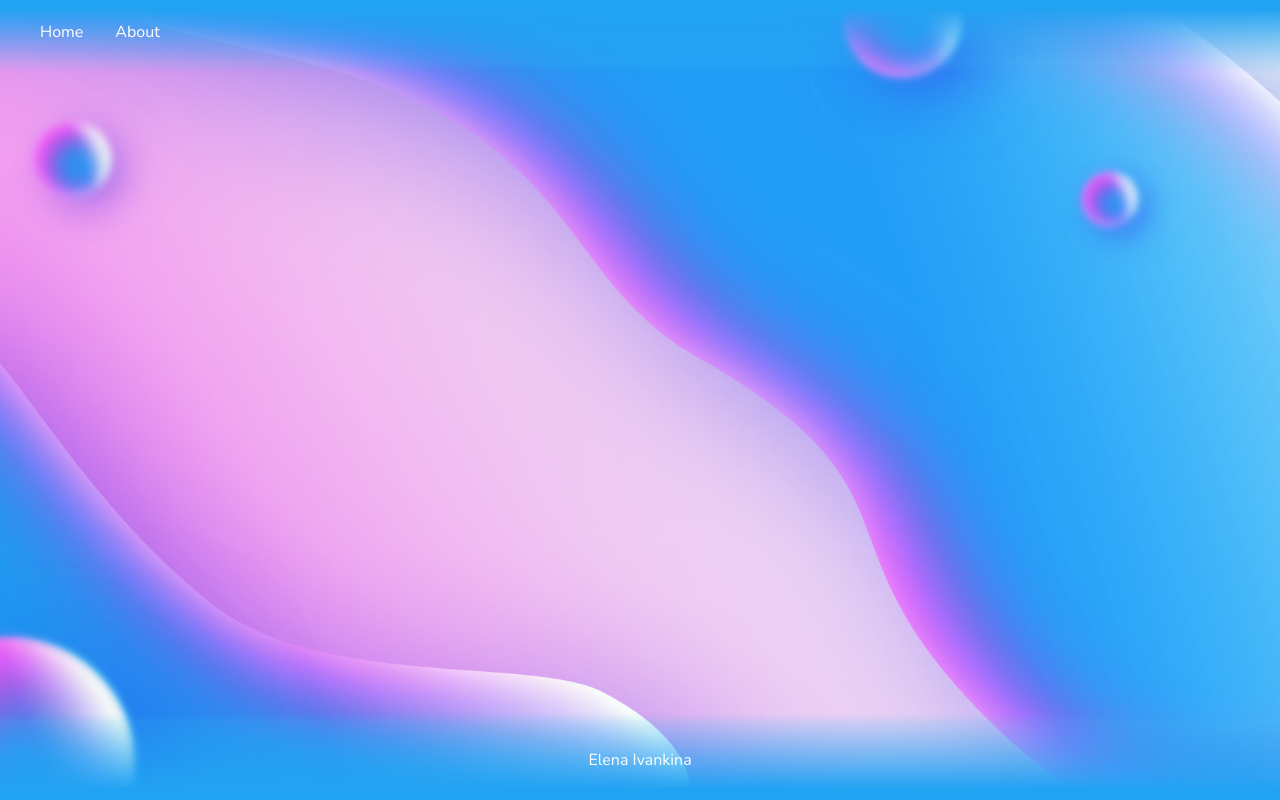
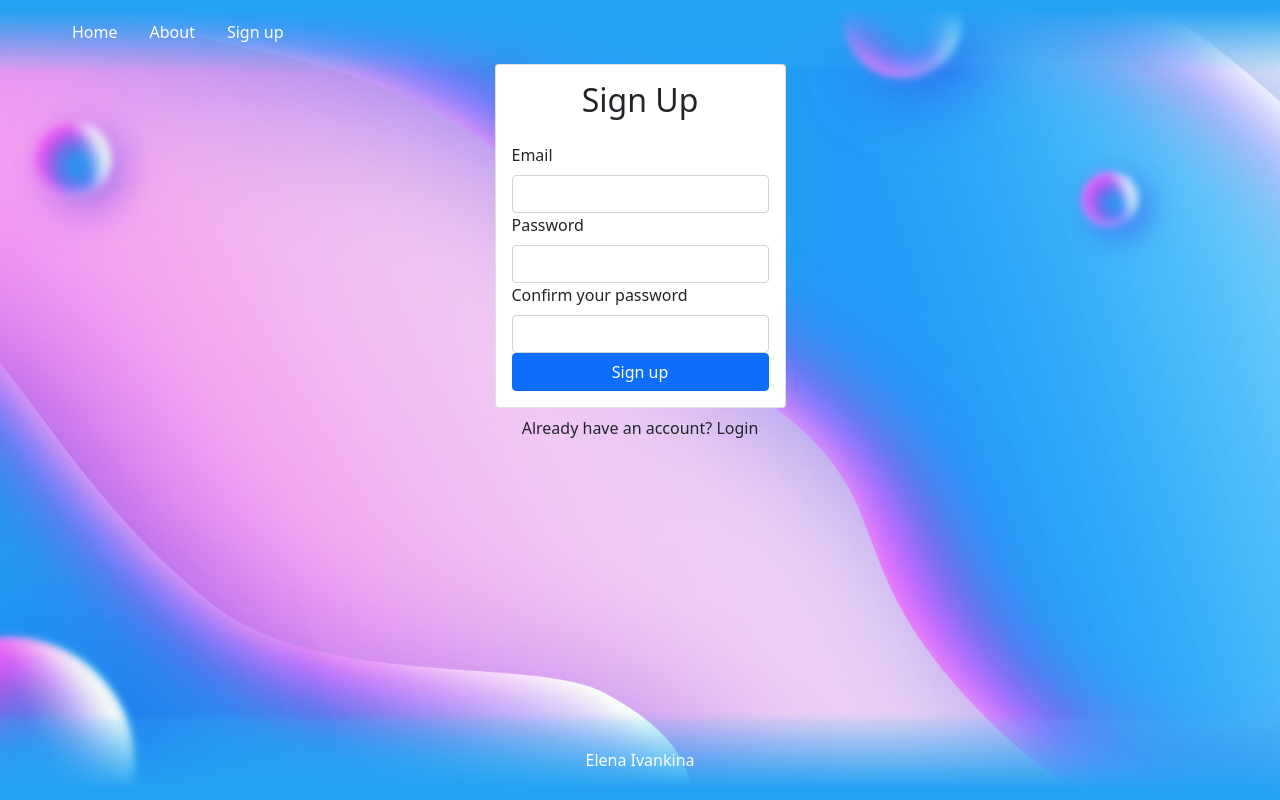
Before and after one commit to ElenaIf/todo_pomodoro, a React (Create React App) app: page /signup in a window 1280 px wide. Built offline with nearby package versions, Linux system fonts and the light colour scheme; no server answers.

Commit message:
managed to connect to firebase

```diff
--- a/package.json
+++ b/package.json
@@ -7,11 +7,13 @@
 		"@testing-library/react": "^11.2.7",
 		"@testing-library/user-event": "^12.8.3",
 		"axios": "^0.21.4",
+		"bootstrap": "^5.1.3",
 		"chart.js": "^3.5.1",
 		"firebase": "^9.1.2",
 		"json-server": "^0.16.3",
 		"node-sass": "^6.0.1",
 		"react": "^17.0.2",
+		"react-bootstrap": "^1.6.4",
 		"react-chartjs-2": "^3.0.5",
 		"react-dom": "^17.0.2",
 		"react-router": "^5.2.1",
--- a/src/components/Header.js
+++ b/src/components/Header.js
@@ -14,6 +14,9 @@ const Header = () => {
 				<li>
 					<NavLink to="/about">About</NavLink>
 				</li>
+				<li>
+					<NavLink to="/signup">Sign up</NavLink>
+				</li>
 			</ul>
 		</header>
 	);
--- /dev/null
+++ b/src/components/Signup/Signup.js
@@ -0,0 +1,61 @@
+import React, { useRef, useState } from "react";
+import { Card, Form, Button, Container, Alert } from "react-bootstrap";
+import { useAuth } from "../../contexts/AuthContext";
+
+const Signup = () => {
+	const emailRef = useRef();
+	const passwordRef = useRef();
+	const passworConfirmdRef = useRef();
+	const { signup } = useAuth();
+
+	const [error, setError] = useState("");
+	const [loading, setLoading] = useState(false);
+
+	async function handleSubmit(e) {
+		e.preventDefault();
+
+		if (passwordRef.current.value !== passworConfirmdRef.current.value) {
+			return setError("Passwords do not match");
+		}
+
+		try {
+			setError("");
+			setLoading(true);
+			await signup(emailRef.current.value, passwordRef.current.value);
+		} catch {
+			setError("There was a problem creating an account");
+		}
+		setLoading(false);
+	}
+
+	return (
+		<Container className="d-flex flex-column align-items-center justify-content-center">
+			<Card>
+				<Card.Body>
+					<h2 className="text-center mb-4">Sign Up</h2>
+					{error && <Alert variant="danger">{error}</Alert>}
+					<Form onSubmit={handleSubmit}>
+						<Form.Group id="email">
+							<Form.Label>Email</Form.Label>
+							<Form.Control type="email" ref={emailRef} required />
+						</Form.Group>
+						<Form.Group id="password">
+							<Form.Label>Password</Form.Label>
+							<Form.Control type="password" ref={passwordRef} required />
+						</Form.Group>
+						<Form.Group id="password-confirm">
+							<Form.Label>Confirm your password</Form.Label>
+							<Form.Control type="password" ref={passworConfirmdRef} required />
+						</Form.Group>
+						<Button disabled={loading} className="w-100" type="submit">
+							Sign up
+						</Button>
+					</Form>
+				</Card.Body>
+			</Card>
+			<div className="w-100 text-center mt-2">Already have an account? Login</div>
+		</Container>
+	);
+};
+
+export default Signup;
--- /dev/null
+++ b/src/contexts/AuthContext.js
@@ -0,0 +1,32 @@
+import React, { useContext, useState, useEffect } from "react";
+import { auth } from "../firebase";
+
+const AuthContext = React.createContext();
+
+export function useAuth() {
+	return useContext(AuthContext);
+}
+
+export const AuthProvider = ({ children }) => {
+	const [currentUser, setCurrentUser] = useState();
+	const [loading, setLoading] = useState(true);
+
+	function signup(email, password) {
+		return auth.createUserWithEmailAndPassword(email, password);
+	}
+
+	useEffect(() => {
+		const unsubscribe = auth.onAuthStateChanged((user) => {
+			setCurrentUser(user);
+			setLoading(false);
+		});
+		return unsubscribe;
+	}, []);
+
+	const value = {
+		currentUser,
+		signup,
+	};
+
+	return <AuthContext.Provider value={value}>{!loading && children}</AuthContext.Provider>;
+};
--- a/src/firebase.js
+++ b/src/firebase.js
@@ -1,2 +1,16 @@
-import firebase from "firebase/app";
-import "firebase/auth";
+import firebase from "firebase/compat/app";
+import "firebase/compat/auth";
+import "firebase/compat/firestore";
+
+const app = firebase.initializeApp({
+	apiKey: process.env.REACT_APP_FIREBASE_APIKEY,
+	authDomain: process.env.REACT_APP_FIREBASE_AUTHDOMAIN,
+	projectId: process.env.REACT_APP_FIREBASE_PROJECTID,
+	storageBucket: process.env.REACT_APP_FIREBASE_STORAGEBUCKET,
+	messagingSenderId: process.env.REACT_APP_FIREBASE_MESSAGINGSENDERID,
+	appId: process.env.REACT_APP_FIREBASE_APPID,
+	measurementId: process.env.REACT_APP_FIREBASE_MEASUREMENTID,
+});
+
+export const auth = app.auth();
+export default app;
--- a/src/index.js
+++ b/src/index.js
@@ -4,5 +4,12 @@ import ReactDOM from "react-dom";
 import App from "./App";
 
 import "./style/css/index.css";
+import "bootstrap/dist/css/bootstrap.min.css";
+import { AuthProvider } from "./contexts/AuthContext";
 
-ReactDOM.render(<App />, document.getElementById("root"));
+ReactDOM.render(
+	<AuthProvider>
+		<App />
+	</AuthProvider>,
+	document.getElementById("root")
+);
--- a/src/pages/Main.js
+++ b/src/pages/Main.js
@@ -4,6 +4,7 @@ import { Switch, Route } from "react-router-dom";
 
 import TodoApp from "./ToDoApp";
 import About from "./About";
+import Signup from "../components/Signup/Signup";
 
 import "../style/css/Main.css";
 
@@ -43,6 +44,9 @@ const Main = ({
 				<Route path="/about">
 					<About />
 				</Route>
+				<Route path="/signup">
+					<Signup />
+				</Route>
 			</Switch>
 		</main>
 	);
```
Also changed, not shown: 1 other file (tests, documents, lock files or other folders).
